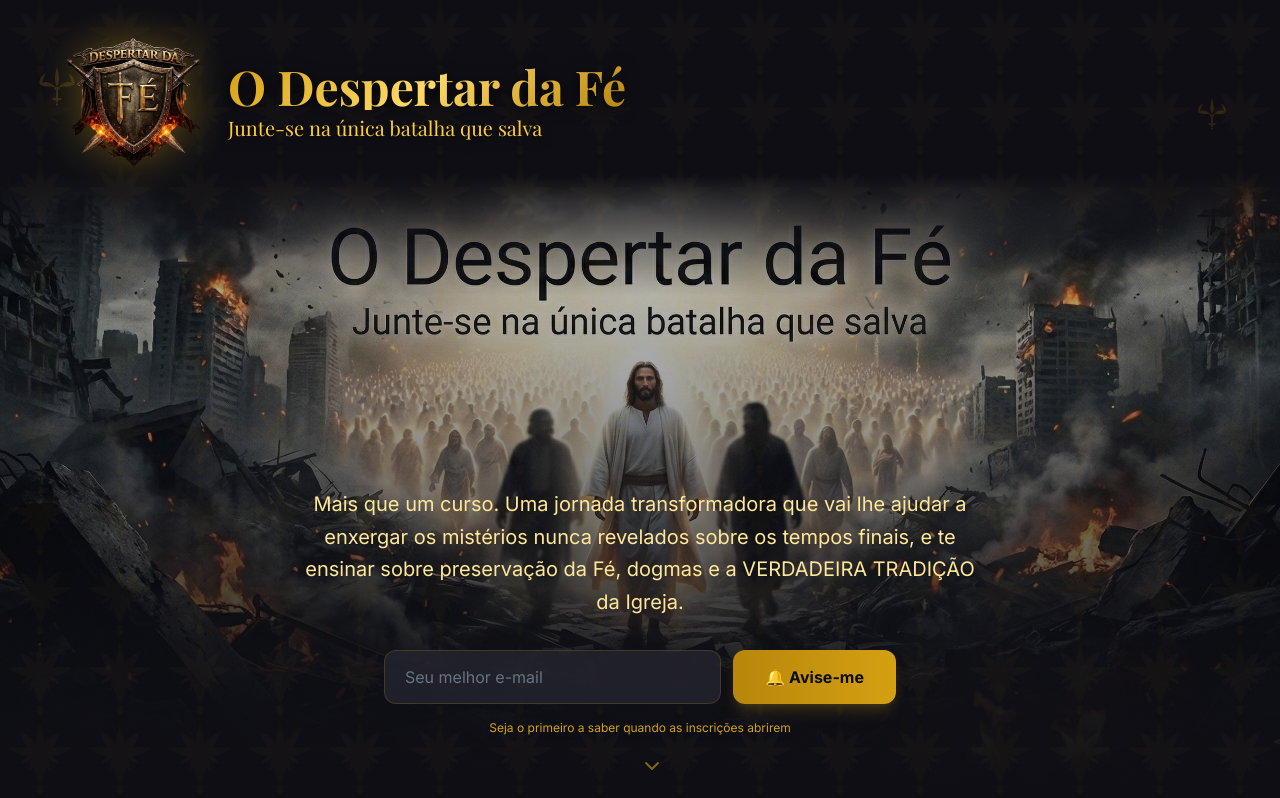
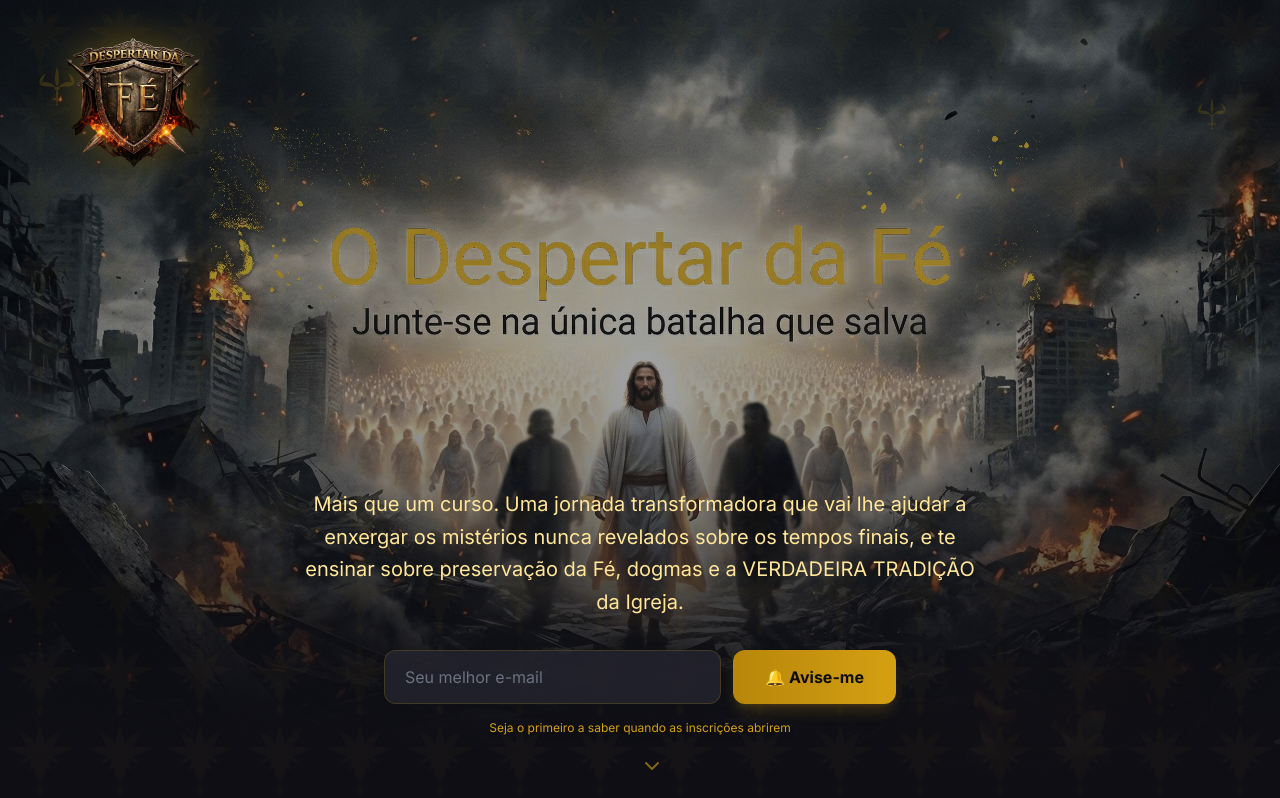
Before and after one commit to JonesGit4/odespertar_da_fe, a Next.js app: page /dark in a window 1280 px wide. Shown: the top 798 px of the page. Built offline with nearby package versions, Linux system fonts and the light colour scheme; a web font is replaced by a local one.

Commit message:
gold text recoloring in hero JPEG + remove CSS overlays

```diff
--- a/app/dark/page.tsx
+++ b/app/dark/page.tsx
@@ -48,9 +48,7 @@ export default function DarkLandingPage() {
               priority
             />
             <div className="absolute inset-0 bg-gradient-to-t from-dark-800 via-dark-800/40 to-transparent" />
-            {/* Solid dark band at top to fully cover baked-in black text in JPEG */}
-            <div className="absolute inset-x-0 top-0 bg-dark-800" style={{ height: '22%' }} />
-            <div className="absolute inset-x-0 bg-gradient-to-b from-dark-800 to-transparent" style={{ top: '22%', height: '15%' }} />
+            <div className="absolute inset-0 bg-gradient-to-b from-dark-800/50 via-transparent to-transparent" />
           </div>
           <div className="absolute inset-0 fleur-bg-pattern pointer-events-none" />
           <div className="absolute top-16 left-8 animate-float pointer-events-none">
@@ -59,24 +57,16 @@ export default function DarkLandingPage() {
           <div className="absolute top-24 right-12 animate-float pointer-events-none" style={{ animationDelay: '1.5s' }}>
             <FleurDeLis size={40} opacity={0.16} />
           </div>
-          {/* Official Logo + Title overlay */}
+          {/* Official Logo - top of hero (watermark style) */}
           <div className="relative z-10 pt-8 px-4">
-            <div className="max-w-6xl mx-auto flex justify-start items-center gap-6">
-              <div className="relative w-[140px] h-[140px] flex-shrink-0">
+            <div className="max-w-6xl mx-auto flex justify-start">
+              <div className="relative w-[140px] h-[140px]">
                 <Image
                   src="/images/logo-transparent.png"
                   alt="Despertar da Fé - Logo Oficial"
                   fill
                   className="object-contain drop-shadow-[0_0_20px_rgba(212,160,18,0.4)]"
                 />
-              </div>
-              <div>
-                <h1 className="text-4xl lg:text-5xl font-serif font-bold text-gradient-gold drop-shadow-[0_2px_8px_rgba(0,0,0,0.8)]">
-                  O Despertar da Fé
-                </h1>
-                <p className="text-gold-400 text-lg lg:text-xl font-serif mt-1 drop-shadow-[0_2px_6px_rgba(0,0,0,0.8)]">
-                  Junte-se na única batalha que salva
-                </p>
               </div>
             </div>
           </div>
@@ -125,18 +115,6 @@ export default function DarkLandingPage() {
               priority
             />
             <div className="absolute inset-0 bg-gradient-to-t from-dark-800 via-transparent to-dark-800/30" />
-            {/* Solid dark band at top to cover baked-in black text */}
-            <div className="absolute inset-x-0 top-0 bg-dark-800" style={{ height: '25%' }} />
-            <div className="absolute inset-x-0 bg-gradient-to-b from-dark-800 to-transparent" style={{ top: '25%', height: '15%' }} />
-            {/* Gold title overlay */}
-            <div className="absolute top-3 left-0 right-0 z-10 text-center px-4">
-              <h1 className="text-2xl font-serif font-bold text-gradient-gold drop-shadow-[0_2px_8px_rgba(0,0,0,0.9)]">
-                O Despertar da Fé
-              </h1>
-              <p className="text-gold-400 text-sm font-serif mt-1 drop-shadow-[0_2px_6px_rgba(0,0,0,0.9)]">
-                Junte-se na única batalha que salva
-              </p>
-            </div>
           </div>
           {/* CTA below image */}
           <div className="px-4 py-8 text-center -mt-8 relative z-10">
```
Also changed, not shown: public/images/hero-batalha.jpg.
